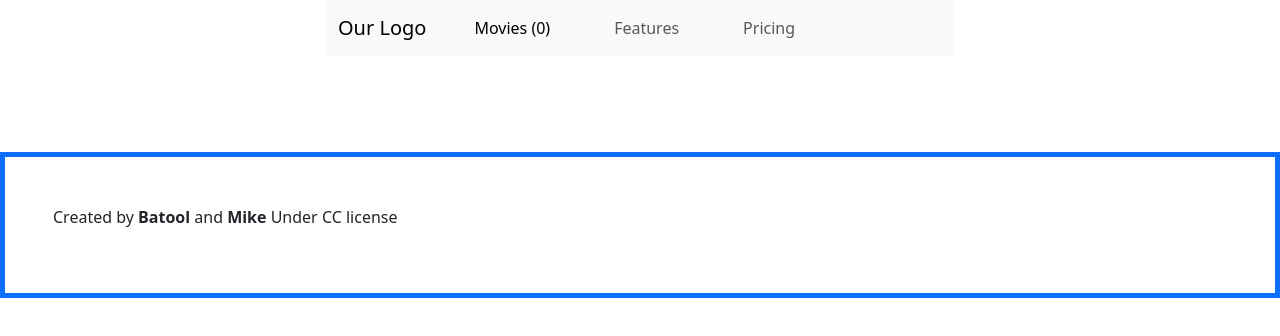
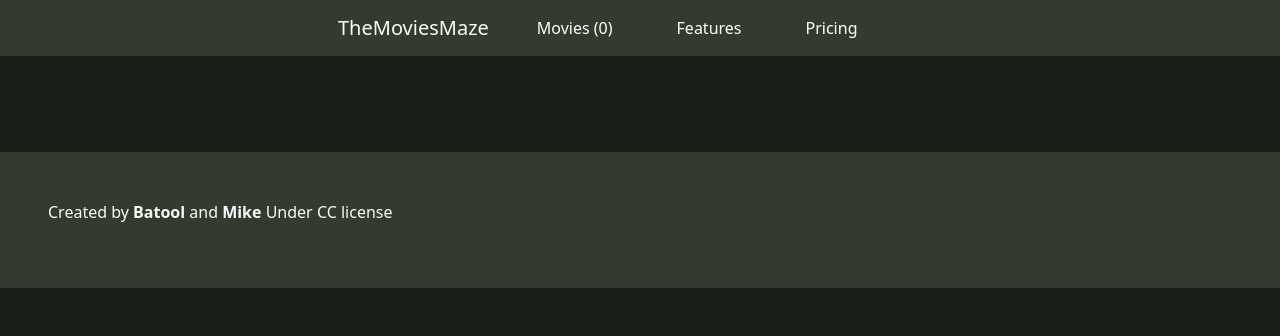
Before and after one commit to Mike111222/theMoviesMaze, a website built with webpack: page src/index.html in a window 1280 px wide. Built offline with nearby package versions, Linux system fonts and the light colour scheme; no server answers.

Commit message:
Add stylings to the website

```diff
--- a/package.json
+++ b/package.json
@@ -28,7 +28,7 @@
   },
   "devDependencies": {
     "babel-eslint": "^10.1.0",
-    "css-loader": "^6.7.3",
+    "css-loader": "^6.8.1",
     "eslint": "^7.32.0",
     "eslint-config-airbnb-base": "^14.2.1",
     "eslint-plugin-import": "^2.27.5",
@@ -39,7 +39,7 @@
     "html-webpack-plugin": "^5.5.0",
     "jest": "^29.5.0",
     "jsdom": "^18.0.0",
-    "style-loader": "^3.3.2",
+    "style-loader": "^3.3.3",
     "stylelint": "^13.13.1",
     "stylelint-config-standard": "^21.0.0",
     "stylelint-csstree-validator": "^1.9.0",
--- a/src/index.html
+++ b/src/index.html
@@ -26,15 +26,15 @@
     <div class="col-6">
       <nav class="navbar navbar-expand-lg bg-body-tertiary">
         <div class="container-fluid justify-content-center">
-              <a class="navbar-brand" href="#"><img src="" alt="">Our Logo</a>
+              <a class="navbar-brand text-light" href="#">TheMoviesMaze</a>
               <button class="navbar-toggler" type="button" data-bs-toggle="collapse" data-bs-target="#navbarNav"
                 aria-controls="navbarNav" aria-expanded="false" aria-label="Toggle navigation">
                 <span class="navbar-toggler-icon"></span>
               </button>
               <div class="collapse navbar-collapse" id="navbarNav">
-                <ul class="navbar-nav">
+                <ul class="navbar-nav ">
                   <li class="nav-item mx-4">
-                    <a class="nav-link active" id="movies-link" aria-current="page" href="#mainContainer">Movies</a>
+                    <a class="nav-link" id="movies-link" aria-current="page" href="#mainContainer">Movies</a>
 
                   </li>
                   <li class="nav-item mx-4">
@@ -124,7 +124,7 @@
 </div>
 </main>
 
-<footer class="p-5 border border-primary border-5">
+<footer class="p-5 text-light">
   <div class="row">
     <p>Created by <b>Batool</b> and <b>Mike</b> Under CC license</p>
   </div>
--- a/src/modules/displayMovies.js
+++ b/src/modules/displayMovies.js
@@ -45,7 +45,7 @@ const displayMovies = async (movies) => {
     }
 
     const column = document.createElement('div');
-    column.classList.add('col-4', 'd-flex', 'justify-content-center');
+    column.classList.add('col-lg-4', 'col-sm-12', 'col-md-4', 'd-flex', 'justify-content-center');
 
     const imageUrl = movie?.image?.medium || 'placeholder.jpg';
 
@@ -54,9 +54,9 @@ const displayMovies = async (movies) => {
         <img src="${imageUrl}" class="card-img-top" alt="${movie?.name}">
         <div class="card-body">
           <div class="row my-3">
-            <div class="col-9"><h5 class="card-title text-start">${movie?.name}</h5></div>
-            <div class="col-3">
-              <button class="like-button" data-item-id="${movie?.id}">
+            <div class="col-lg-8 col-sm-7 col-md-7"><h5 class="card-title text-start">${movie?.name}</h5></div>
+            <div class="col-sm-4 col-lg-4 col-md-5">
+              <button class="like-button btn btn-danger" data-item-id="${movie?.id}">
                 <i class="fa fa-heart" aria-hidden="true"></i>
                 <span class="like-count">0</span> Likes
               </button>
--- a/src/style.css
+++ b/src/style.css
@@ -1,3 +1,17 @@
 body {
   overflow-x: hidden;
+  background-color: #1a1f17;
 }
+
+footer {
+  background-color: #343b2e;
+}
+
+header,
+.navbar {
+  background-color: #343b2e !important;
+}
+
+.nav-link {
+  color: white;
+}
--- a/webpack.config.js
+++ b/webpack.config.js
@@ -31,6 +31,9 @@ module.exports = {
       {
         test: /\.(png|jpe?g|gif|svg)$/i,
         type: 'asset/resource',
+        generator: {
+          filename: 'images/[name][ext]',
+        },
       },
     ],
   },
```
Also changed, not shown: src/assets/logo.png (added), 1 other file.
